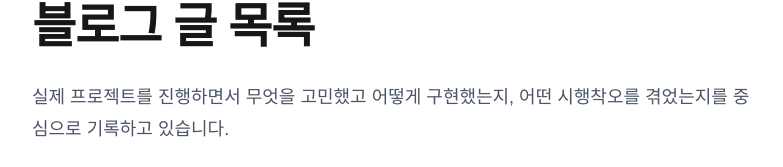
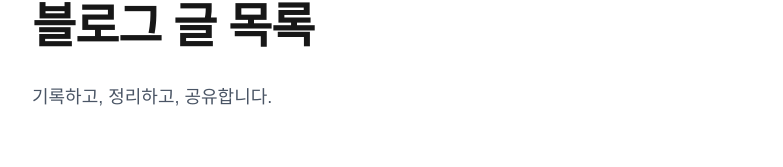
Before and after one commit to yeowon083/my-portfolio-blog, a Next.js app: page /blog in a window 1280 px wide. Shown: the part 188-355 px from the top of the page, without its empty margins (248-1031 px from the left). Built offline with nearby package versions, Linux system fonts and the light colour scheme; no server answers; the database is empty.

Commit message:
fix subheading

```diff
--- a/app/blog/page.tsx
+++ b/app/blog/page.tsx
@@ -334,8 +334,7 @@ export default async function BlogPage({
             </h1>
 
             <p className="text-lg text-gray-600 leading-8">
-              실제 프로젝트를 진행하면서 무엇을 고민했고 어떻게 구현했는지,
-              어떤 시행착오를 겪었는지를 중심으로 기록하고 있습니다.
+              기록하고, 정리하고, 공유합니다.
             </p>
           </>
         )}
```
